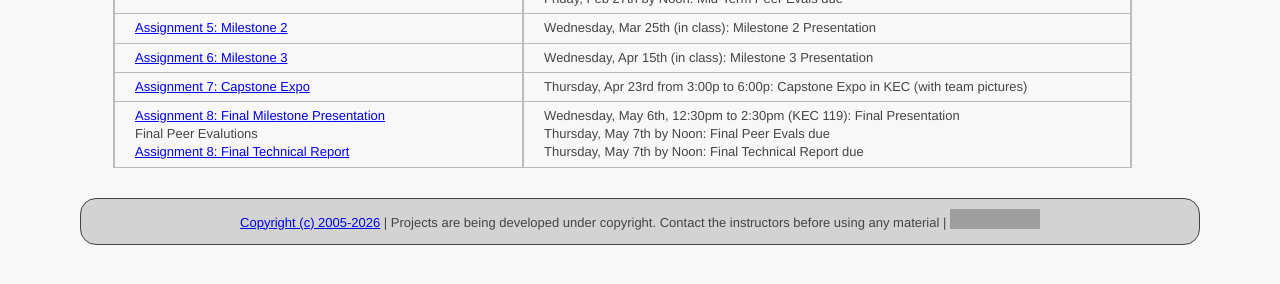
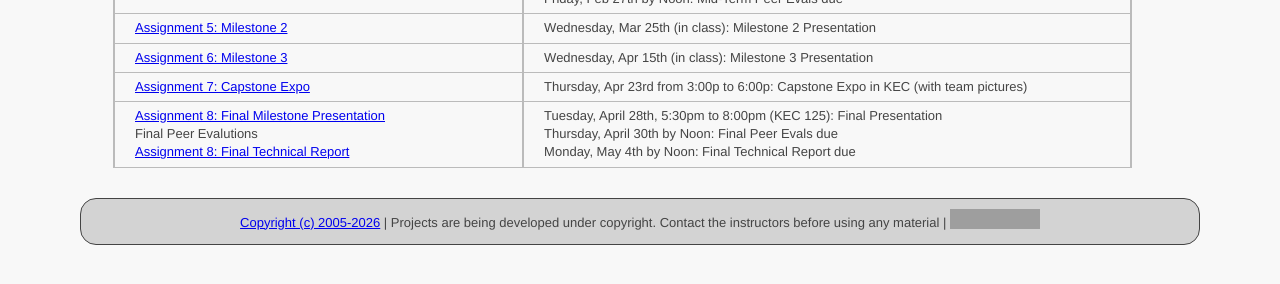
Before and after one commit to ycpcs/cs402-spring2026, a Jekyll site: the page built from assign/RevMetrix.md, in a window 1280 px wide. Shown: the part 315-599 px from the top of the page. Built offline with Jekyll 4.4.1, drawn with Linux system fonts in a browser that asks for light colours; grey boxes are pictures that could not be loaded.

Commit message:
update rev dates
update rev dates

```diff
--- a/assign/RevMetrix.md
+++ b/assign/RevMetrix.md
@@ -15,4 +15,4 @@ This is the assignment schedule for the Spring 2026 CS402 RevMetrix Project.
 [Assignment 5: Milestone 2](assign05.html)   | Wednesday, Mar 25th (in class): Milestone 2 Presentation
 [Assignment 6: Milestone 3](assign06.html)   | Wednesday, Apr 15th (in class): Milestone 3 Presentation
 [Assignment 7: Capstone Expo](assign07.html) | Thursday, Apr 23rd from 3:00p to 6:00p: Capstone Expo in KEC (with team pictures)
-[Assignment 8: Final Milestone Presentation](assign08.html)<br>Final Peer Evalutions <br> [Assignment 8: Final Technical Report](finalreport.html) | Wednesday, May 6th, 12:30pm to 2:30pm (KEC 119): Final Presentation<br>Thursday, May 7th by Noon: Final Peer Evals due<br>Thursday, May 7th by Noon: Final Technical Report due
+[Assignment 8: Final Milestone Presentation](assign08.html)<br>Final Peer Evalutions <br> [Assignment 8: Final Technical Report](finalreport.html) | Tuesday, April 28th, 5:30pm to 8:00pm (KEC 125): Final Presentation<br>Thursday, April 30th by Noon: Final Peer Evals due<br>Monday, May 4th by Noon: Final Technical Report due
```
